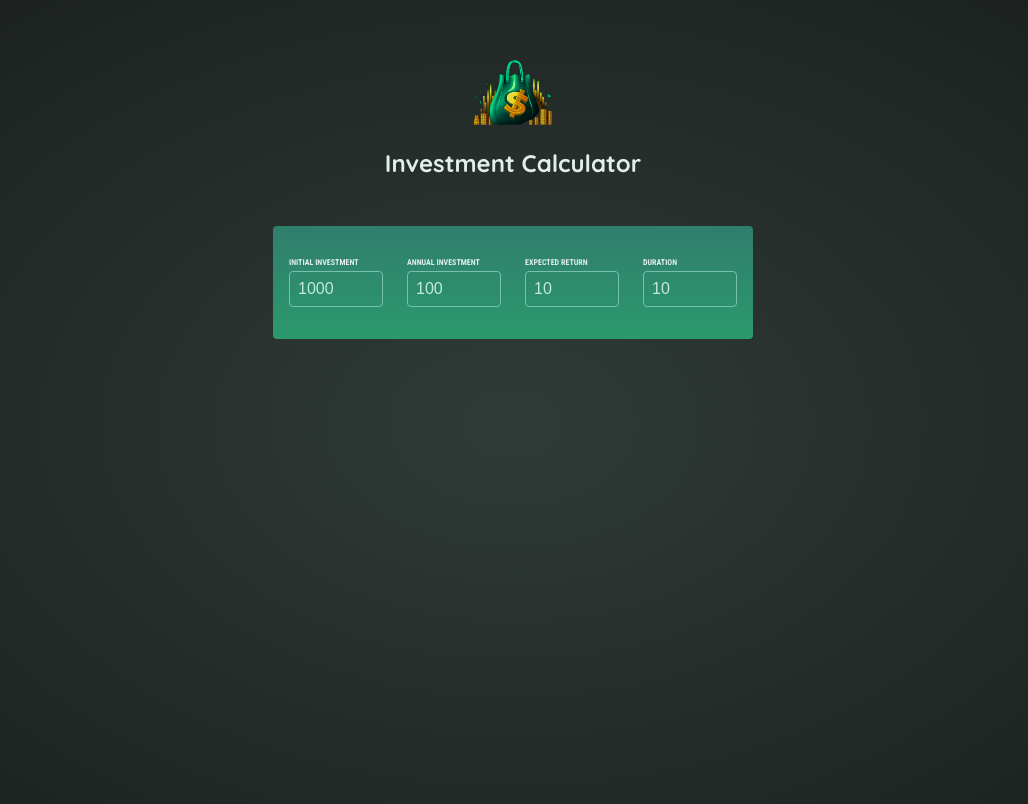
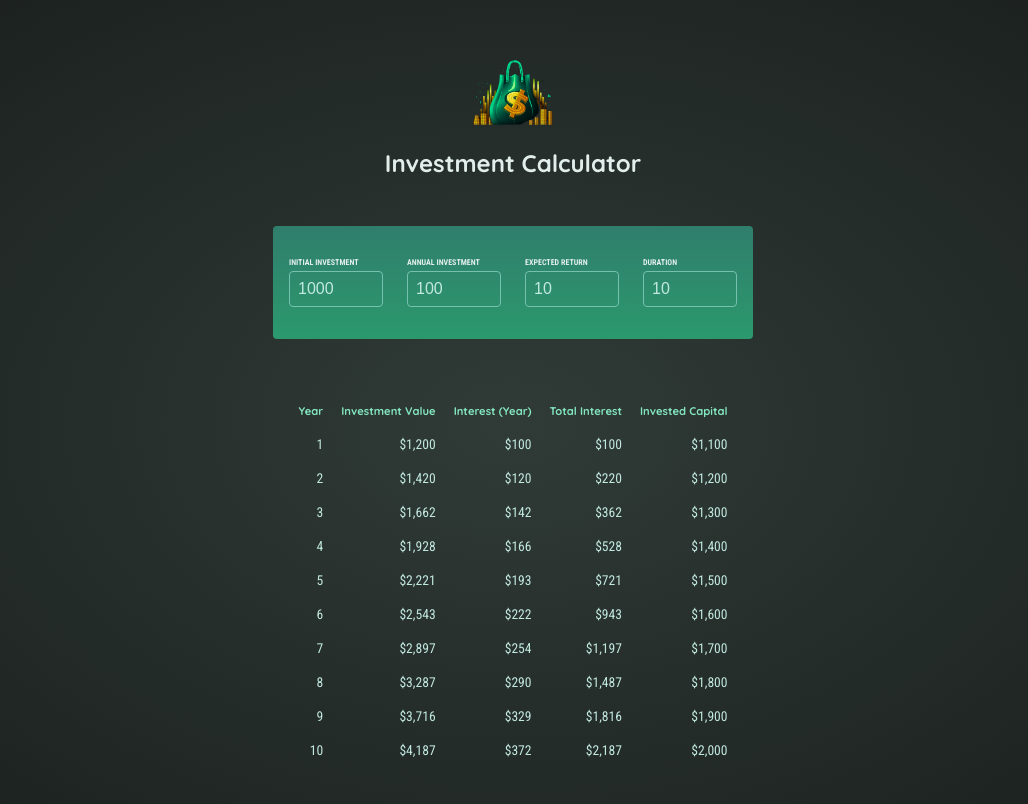
Before and after one commit to natalia-sepka/Investment-Calculator, a React (Create React App) app: page / in a window 1280 px wide. Shown: the top 804 px of the page, without its empty margins (127-1155 px from the left). Built offline with nearby package versions, Linux system fonts and the light colour scheme.

Commit message:
Calculating and outputting results in a list add.

```diff
--- a/src/App.js
+++ b/src/App.js
@@ -1,6 +1,7 @@
 import Header from "./components/Header";
 import UserInput from "./components/UserInput";
 import {useState} from "react";
+import Results from "./components/Results";
 
 function App() {
     const [userInput, setUserInput] = useState({
@@ -14,7 +15,7 @@
         setUserInput((prevUserInput) => {
             return {
                 ...prevUserInput,
-                [inputIdentifier]: newValue,
+                [inputIdentifier]: +newValue, // conversion from string to number
             };
         });
     }
@@ -23,6 +24,7 @@
       <>
         <Header />
         <UserInput onChange={handleChange} userInputValue={userInput}/>
+        <Results userInput={userInput} />
       </>
   );
 }
--- /dev/null
+++ b/src/components/Results.js
@@ -0,0 +1,32 @@
+import {calculateInvestmentResults, formatter} from "../util/investment";
+
+export default function Results({ userInput }) {
+   const resultsData =  calculateInvestmentResults(userInput);
+   const initialInvestment = resultsData[0].valueEndOfYear - resultsData[0].interest - resultsData[0].annualInvestment;
+    return(
+        <table id="result">
+            <thead>
+                <tr>
+                    <th>Year</th>
+                    <th>Investment Value</th>
+                    <th>Interest (Year)</th>
+                    <th>Total Interest</th>
+                    <th>Invested Capital</th>
+                </tr>
+            </thead>
+            <tbody>
+            {resultsData.map(yearData => {
+                const totalInterest = yearData.valueEndOfYear - yearData.annualInvestment * yearData.year - initialInvestment;
+                const investmentCapital = yearData.valueEndOfYear - totalInterest;
+                return <tr key={yearData.year}>
+                    <td>{yearData.year}</td>
+                    <td>{formatter.format(yearData.valueEndOfYear)}</td>
+                    <td>{formatter.format(yearData.interest)}</td>
+                    <td>{formatter.format(totalInterest)}</td>
+                    <td>{formatter.format(investmentCapital)}</td>
+                </tr>
+            })}
+            </tbody>
+        </table>
+    );
+}
```
